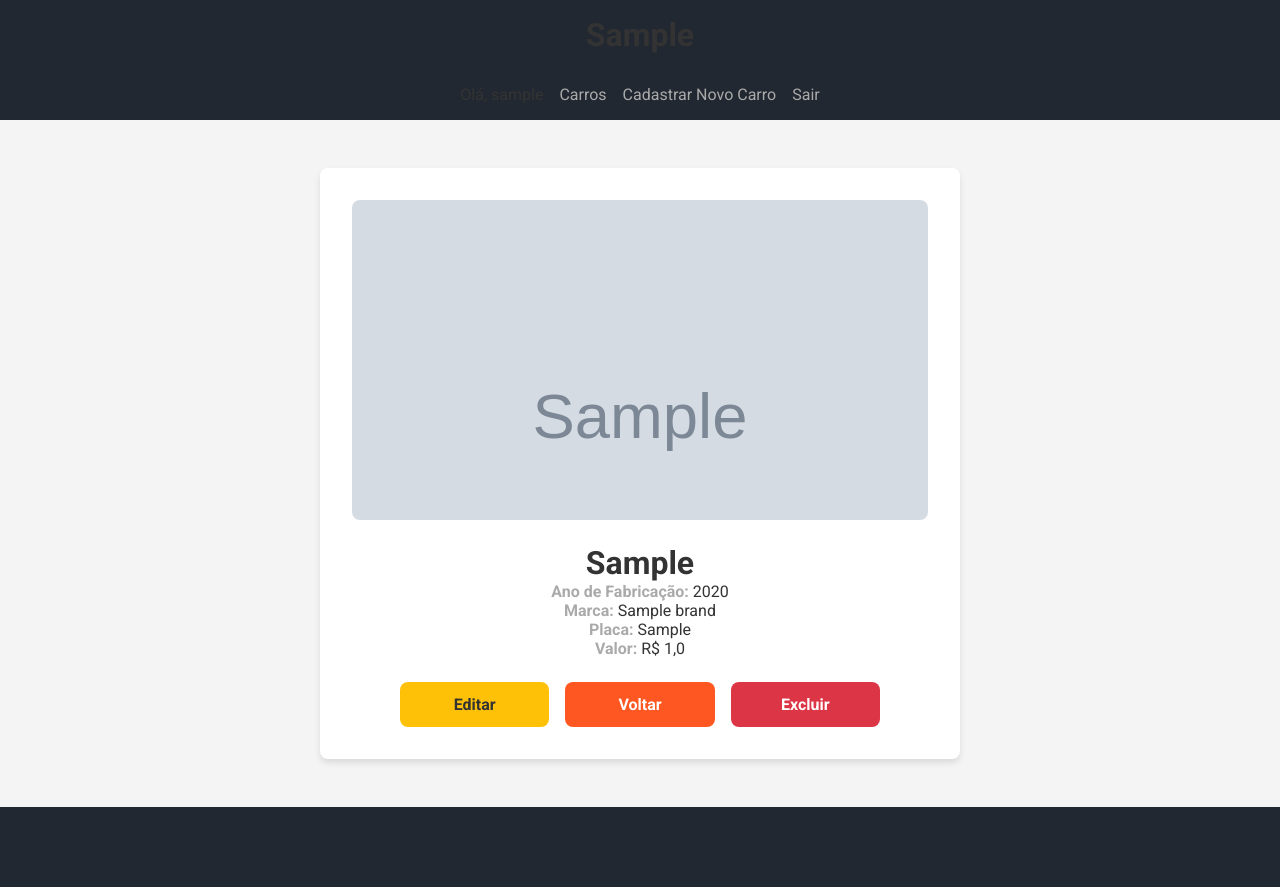
After one commit to maiconDeSouza/django_master, a Django app: page /car/1/ in a window 1280 px wide. The commit adds this page. Run offline with Django 5.2, Linux system fonts and the light colour scheme; a user stored in the database is signed in; tables that the repository leaves empty hold one stand-in row (values such as "Sample post"); grey boxes marked "Sample" are stand-in pictures.

Commit message:
Completed all routes

```diff
--- a/06_cars/cars/static/css/style.css
+++ b/06_cars/cars/static/css/style.css
@@ -23,6 +23,12 @@
     --button-bg-color: #ff5722;
     --button-text-color: #ffffff;
     --button-hover-bg-color: #e64a19;
+
+    --edit-color: #ffc107; /* Amarelo para edição */
+    --edit-hover-color: #d39e00;
+
+    --delete-color: #dc3545; /* Vermelho para deletar */
+    --delete-hover-color: #bd2130;
 }
 
 /* Reset básico */
@@ -33,6 +39,7 @@
     text-decoration: none;
     list-style: none;
     font-family: "Roboto", serif;
+    color: var(--text-color-primary);
 }
 
 body {
@@ -179,3 +186,91 @@ main .container form.user-register {
     max-width: 400px; /* opcional */
     margin: 0 auto;   /* opcional para centralizar */
 }
+
+
+/* Estilização da página de detalhes do carro */
+.car-detail {
+    display: flex;
+    flex-direction: column;
+    align-items: center;
+    gap: 1.5rem;
+    background-color: var(--card-bg-color);
+    padding: 2rem;
+    border-radius: 8px;
+    box-shadow: 0 4px 6px var(--card-shadow-color);
+    text-align: center;
+    max-width: 40rem;
+    margin: 2rem auto;
+}
+
+.car-detail__image {
+    width: 100%;
+    max-height: 20rem;
+    overflow: hidden;
+    border-radius: 8px;
+}
+
+.car-detail__image img {
+    width: 100%;
+    height: 100%;
+    object-fit: cover;
+}
+
+.car-detail__info p {
+    font-size: 1rem;
+    color: var(--text-color-primary);
+}
+
+.car-detail__info strong {
+    font-weight: bold;
+    color: var(--text-color-secondary);
+}
+
+/* Botões de ação */
+.car-detail__buttons {
+    display: flex;
+    justify-content: space-between;
+    width: 100%;
+    max-width: 30rem;
+    gap: 1rem;
+}
+
+.car-detail__buttons .button, .button {
+    flex: 1;
+    text-align: center;
+    padding: 0.8rem 1.5rem;
+    font-weight: bold;
+    border-radius: 8px;
+    text-decoration: none;
+    transition: all 0.3s;
+}
+
+/* Botão de voltar */
+.button--back {
+    background-color: var(--button-bg-color);
+    color: var(--button-text-color);
+}
+
+.button--back:hover {
+    background-color: var(--button-hover-bg-color);
+}
+
+/* Botão de editar */
+.button--edit {
+    background-color: var(--edit-color);
+    color: var(--text-color-primary);
+}
+
+.button--edit:hover {
+    background-color: var(--edit-hover-color);
+}
+
+/* Botão de excluir */
+.button--delete {
+    background-color: var(--delete-color);
+    color: var(--button-text-color);
+}
+
+.button--delete:hover {
+    background-color: var(--delete-hover-color);
+}
--- /dev/null
+++ b/06_cars/cars/templates/detail_car.html
@@ -0,0 +1,29 @@
+{% extends "base.html" %}
+{% block title %}{{car.model}}{% endblock title %}
+
+{% block content %}
+<div class="container">
+    <div class="car-detail">
+        <div class="car-detail__image">
+            <img src="{{ car.photo.url }}" alt="{{ car.model }}">
+        </div>
+        <div class="car-detail__info">
+            <h1>{{ car.model }}</h1>
+            <p><strong>Ano de Fabricação:</strong> {{ car.factory_year }}</p>
+            <p><strong>Marca:</strong> {{ car.brand }}</p>
+            <p><strong>Placa:</strong> {{ car.plate }}</p>
+            <p><strong>Valor:</strong> R$ {{ car.value }}</p>
+        </div>
+        <div class="car-detail__buttons">
+            {% if user.is_authenticated %}
+                <a href="{% url "car_update" car.pk %}" class="button button--edit">Editar</a>
+                <a href="{% url 'car_list' %}" class="button button--back">Voltar</a>
+                <a href="{% url "car_delete" car.pk %}" class="button button--delete">Excluir</a>
+            {% else %}
+                <a href="{% url 'car_list' %}" class="button button--back">Voltar</a>
+            {% endif %}
+        </div>
+    </div>
+</div>
+
+{% endblock content %}
--- a/06_cars/cars/templates/index.html
+++ b/06_cars/cars/templates/index.html
@@ -9,6 +9,7 @@
     <ul>
         {% for car in cars  %}
             <li>
+                <a href="{% url "car_detail" car.pk %}">
                     <div>
                         <img src="{{car.photo.url}}" alt="{{car.model}}">
                     </div>
@@ -19,6 +20,7 @@
                             <span>R${{car.value}}</span>
                         </div>
                     </div>
+                </a>
             </li>
         {% endfor %}
     </ul>
--- a/06_cars/cars/views.py
+++ b/06_cars/cars/views.py
@@ -1,9 +1,13 @@
 from django.shortcuts import render, redirect
+from django.views.generic import ListView, CreateView, DetailView, DeleteView, UpdateView
+from django.contrib.auth.mixins import UserPassesTestMixin
+from django.urls import reverse_lazy
+
+from django.contrib.auth.decorators import login_required
+from django.utils.decorators import method_decorator
+
 from .models import Car
 from .forms import CarsForms
-from django.views.generic import ListView, CreateView
-from django.contrib.auth.mixins import UserPassesTestMixin
-
 
 # def cars_view(request):
 #     cars = Car.objects.all()
@@ -80,4 +84,35 @@ class NewCarCreateView(UserPassesTestMixin, CreateView):
         return self.request.user.is_staff
 
     def handle_no_permission(self):
-        return redirect('/')
+        return redirect('/login/')
+
+
+class CarDetail(DetailView):
+    model = Car
+    template_name = 'detail_car.html'
+    context_object_name = 'car'
+
+
+class CarUpdate(UserPassesTestMixin, UpdateView):
+    model = Car
+    form_class = CarsForms
+    template_name = 'update_car.html'
+
+    def test_func(self):
+        return self.request.user.is_staff
+
+    def handle_no_permission(self):
+        return redirect('/login/')
+
+    def get_success_url(self):
+        context = {
+            'pk': self.object.pk
+        }
+        return reverse_lazy('car_detail', kwargs=context)
+
+
+@method_decorator(login_required(login_url='login'), name='dispatch')
+class CarDelete(DeleteView):
+    model = Car
+    template_name = 'delete_car.html'
+    success_url = '/'
--- a/06_cars/setup/urls.py
+++ b/06_cars/setup/urls.py
@@ -12,5 +12,8 @@ urlpatterns = [
     path('login/', views_accounts.login_view, name='login'),
     path('logout/', views_accounts.logout_view, name='logout'),
     path('', views_cars.CarsListView.as_view(), name='car_list'),
-    path('new_car/', views_cars.NewCarCreateView.as_view(), name='new_car')
+    path('new_car/', views_cars.NewCarCreateView.as_view(), name='new_car'),
+    path('car/<int:pk>/', views_cars.CarDetail.as_view(), name='car_detail'),
+    path('car/<int:pk>/update', views_cars.CarUpdate.as_view(), name='car_update'),
+    path('car/<int:pk>/delete', views_cars.CarDelete.as_view(), name='car_delete'),
 ] + static(settings.MEDIA_URL, document_root=settings.MEDIA_ROOT)
```
Also changed, not shown: 06_cars/cars/templates/delete_car.html (added, +16 -0 lines), 06_cars/cars/templates/update_car.html (added, +14 -0 lines). Lines whose indentation alone changed are shown as unchanged.
